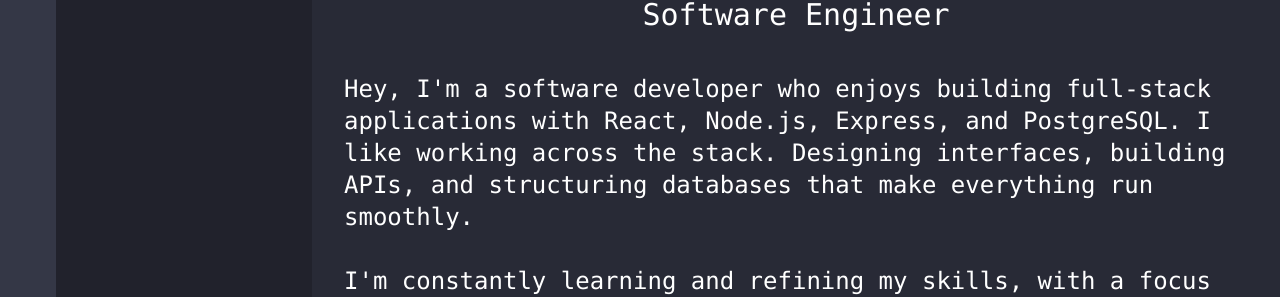
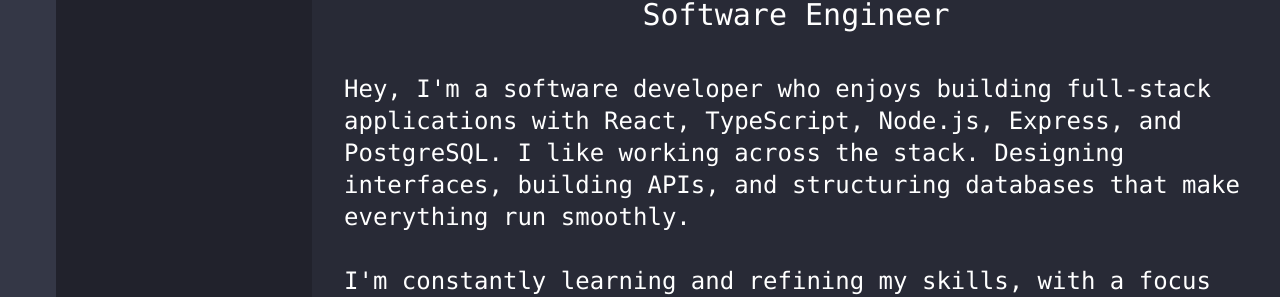
Before and after one commit to zMeliodas/my-portfolio, a React (Vite) app: page /about in a window 1280 px wide. Shown: the part 387-684 px from the top of the page. Built offline with nearby package versions, Linux system fonts and the light colour scheme.

Commit message:
fix: about page

```diff
--- a/src/Pages/About.tsx
+++ b/src/Pages/About.tsx
@@ -18,7 +18,7 @@
         <div className="flex flex-col justify-center content-center">
           <p className="text-md md:text-xl lg:text-2xl font-mono mt-8 text-white w-full">
             Hey, I'm a software developer who enjoys building full-stack
-            applications with React, Node.js, Express, and PostgreSQL. I like
+            applications with React, TypeScript, Node.js, Express, and PostgreSQL. I like
             working across the stack. Designing interfaces, building APIs, and
             structuring databases that make everything run smoothly.
           </p>
```
